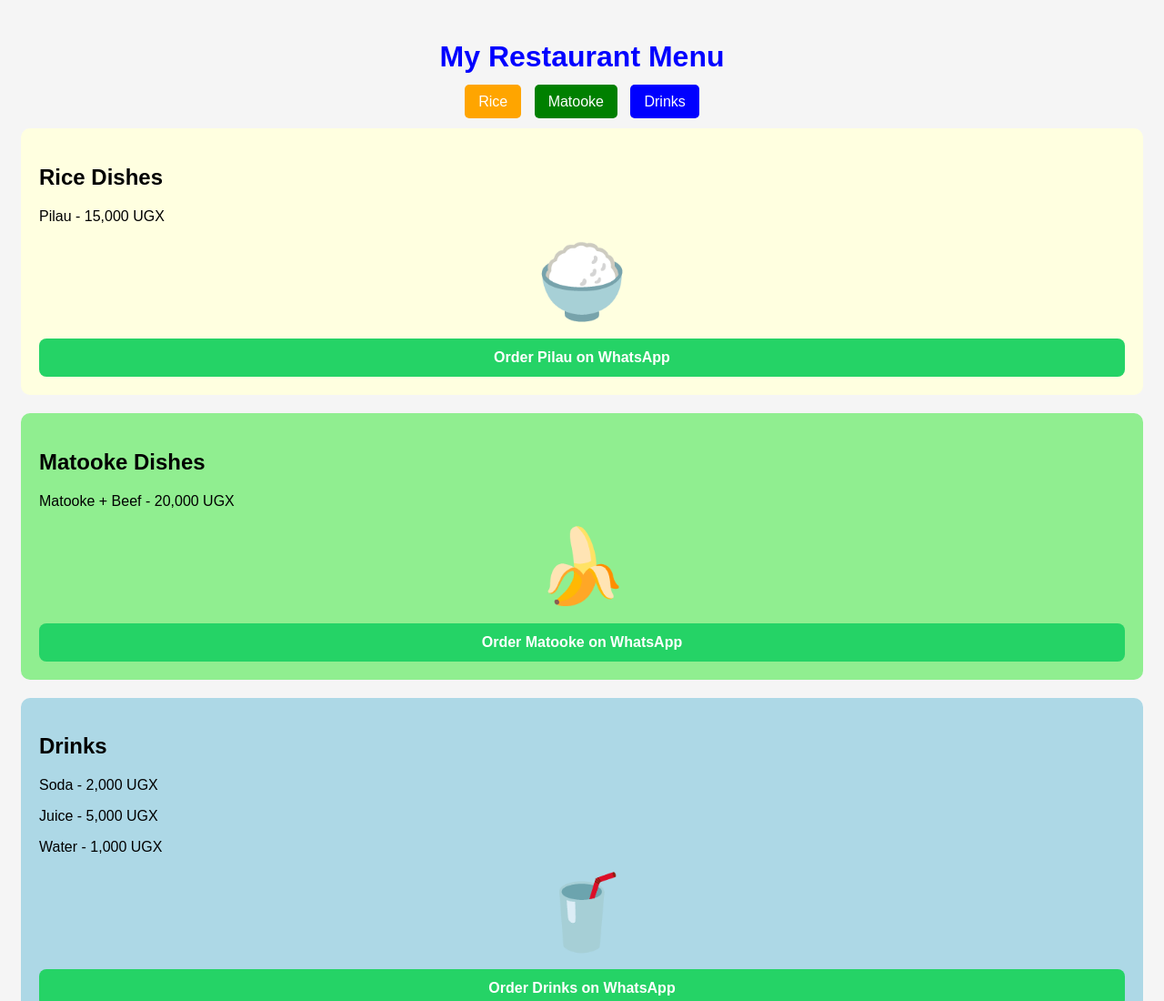
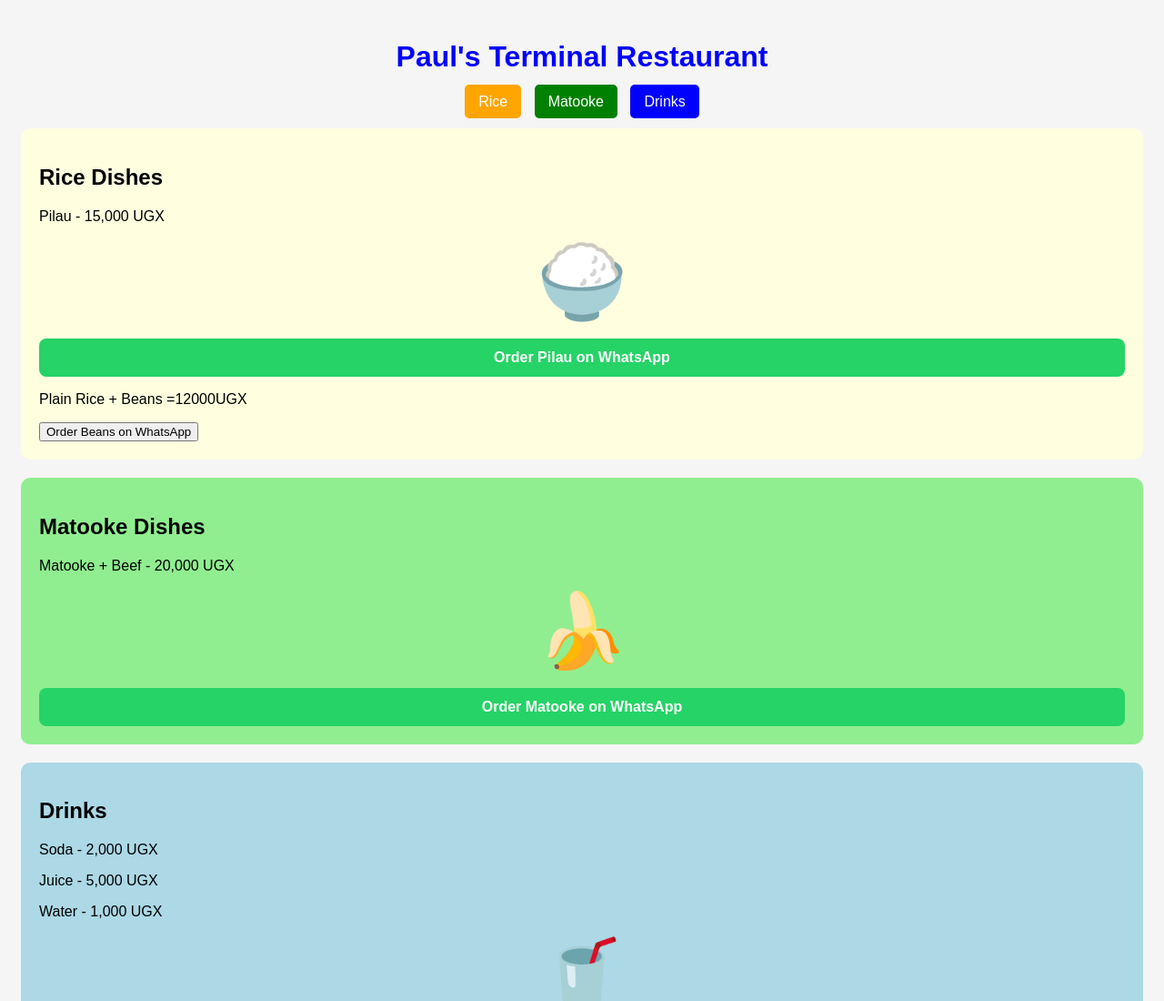
Before and after one commit to damulirapaul79-cloud/terminal-public, a plain HTML site: page index.html in a window 1280 px wide. Shown: the top 1100 px of the page at 91% size. Drawn offline with Linux system fonts and the light colour scheme.

Commit message:
Update index.html

```diff
--- a/index.html
+++ b/index.html
@@ -6,7 +6,7 @@
 </head>
 <body style="font-family: Arial; padding:15px; background-color:#f5f5f5;">
 
-  <h1 style="color:blue; text-align:center;">My Restaurant Menu</h1>
+  <h1 style="color:blue; text-align:center;">Paul's Terminal Restaurant</h1>
 
   <div style="text-align:center; margin-bottom:20px;">
     <a href="#rice" style="background-color:orange; color:white; padding:10px 15px; text-decoration:none; border-radius:5px;">Rice</a>
@@ -20,6 +20,8 @@
     <a href="https://wa.me/256708598666?text=Hello%2C%20I%20want%20to%20order%20Pilau" style="display:block; background-color:#25D366; color:white; text-align:center; padding:12px; text-decoration:none; border-radius:8px; margin-top:15px; font-weight:bold;">
       Order Pilau on WhatsApp
     </a>
+    <p>Plain Rice + Beans =12000UGX</p>
+    <button class="WhatsApp">Order Beans on WhatsApp</button>
   </div>
   <div id="matooke" style="background-color:lightgreen; padding:20px; border-radius:10px; margin-top:20px;">
     <h2>Matooke Dishes</h2>
```
